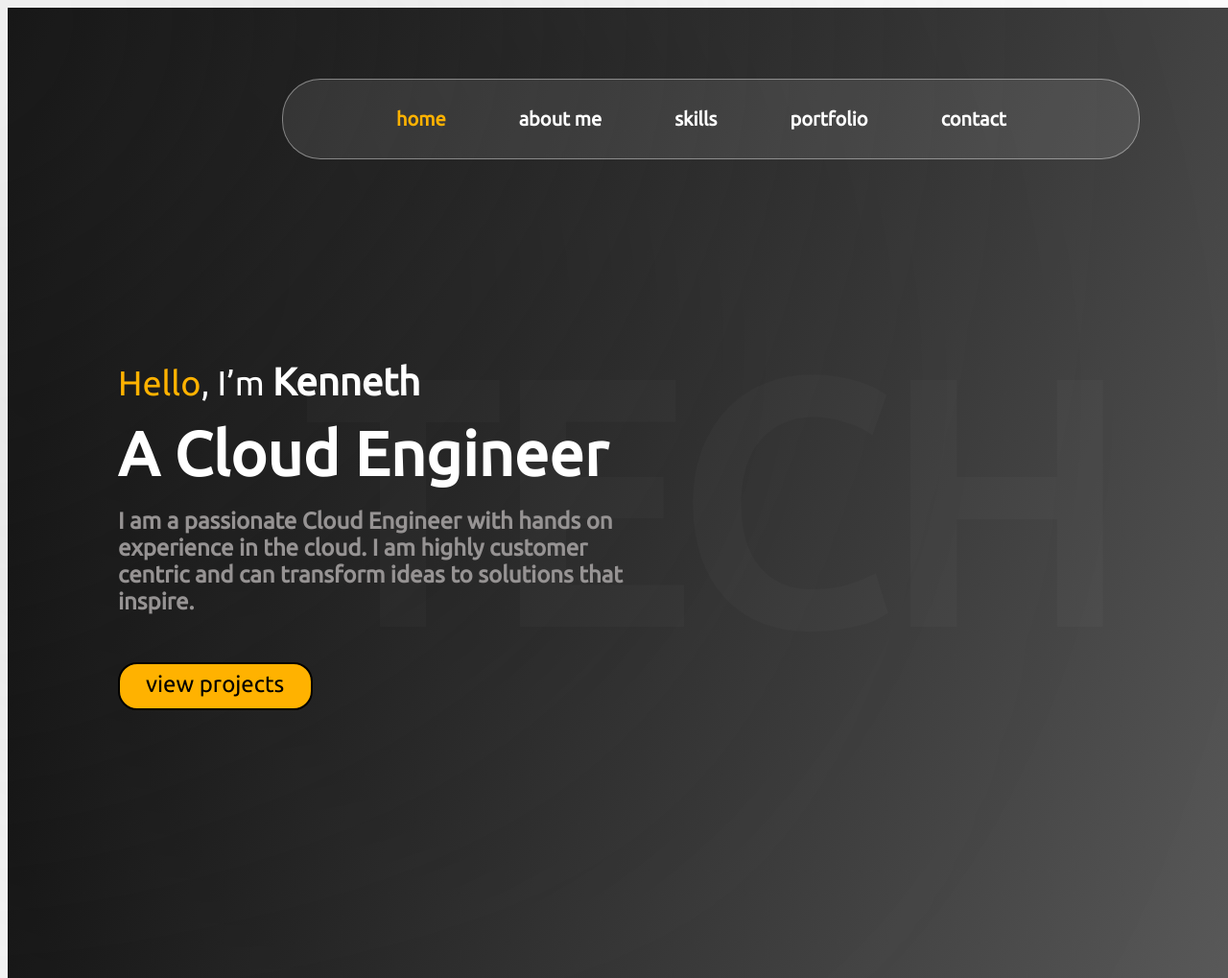
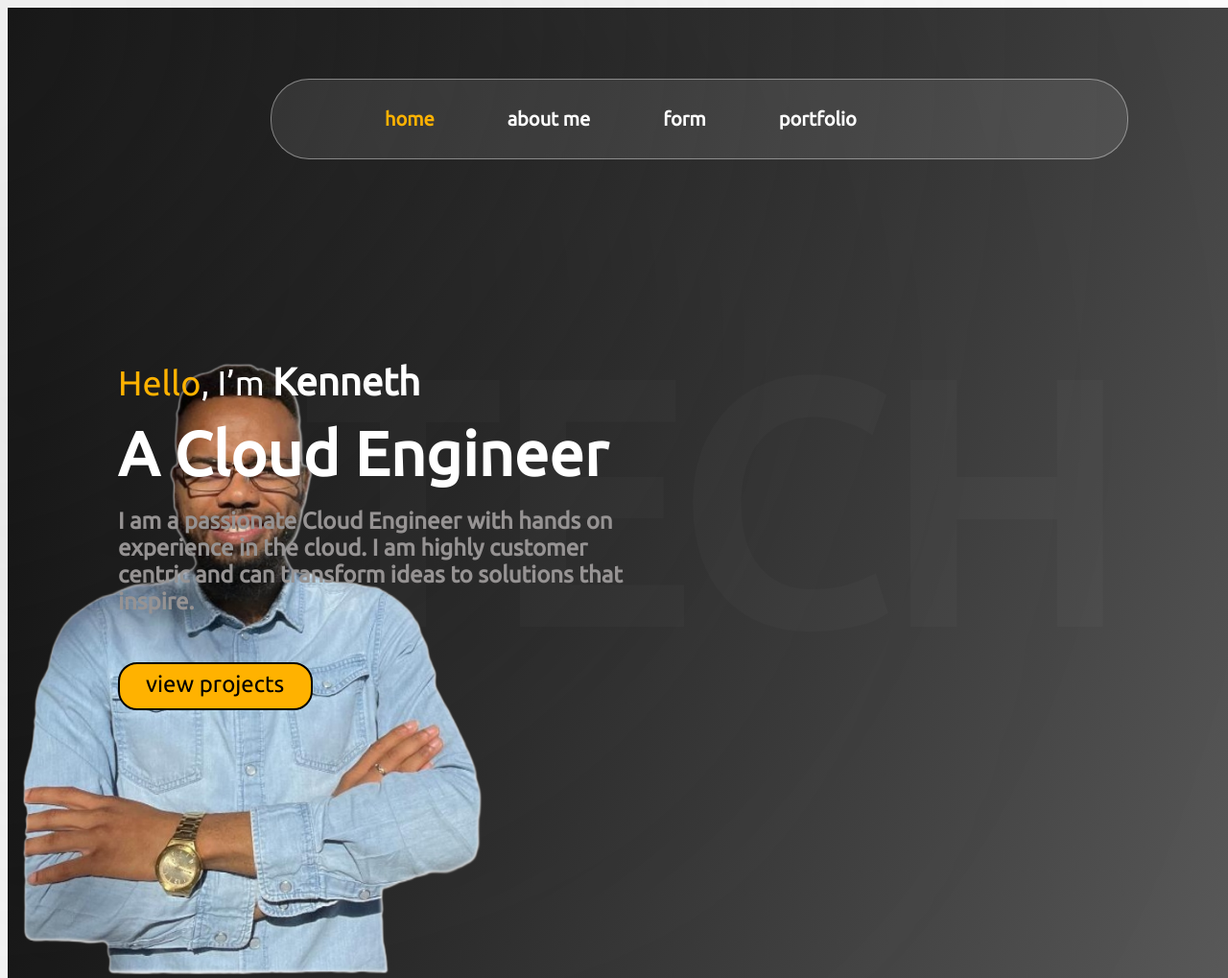
Before and after one commit to KayN19/kenneth_assignment, a plain HTML site: page Assignment1/index.html in a window 1280 px wide. Shown: the top 1019 px of the page at 96% size. Drawn offline with Linux system fonts and the light colour scheme; a web font is replaced by a local one.

Commit message:
Updated index.html

```diff
--- a/Assignment1/index.html
+++ b/Assignment1/index.html
@@ -4,23 +4,23 @@
   <meta charset="UTF-8">
   <meta name="viewport" content="width=device-width, initial-scale=1.0">
   <link rel="stylesheet" href="https://fonts.googleapis.com/css?family=Ubuntu|Signika Negative">
-  <title>Ken's HeroPage</title>
+  <title>Kenneth's HeroPage</title>
 </head>
 <body>
   <div class="Desktop1MyHeroPage" style="width: 1500px; height: 1024px; position: relative; background: white; box-shadow: 0px 0px 0px rgba(0, 0, 0, 0.25)">
     <div class="Rectangle1" style="width: 1500px; height: 1024px; left: 0px; top: 0px; position: absolute; background: linear-gradient(112deg, black 0%, #666666 100%)"></div>
     <div class="Ellipse1" style="width: 519.62px; height: 412.14px; left: -328.54px; top: -200px; position: absolute; transform: rotate(1.45deg); transform-origin: 0 0; background: rgba(255, 255, 255, 0.80); box-shadow: 400px 400px 400px; border-radius: 9999px; filter: blur(400px)"></div>
     <div class="Tech" style="left: 306px; top: 314px; position: absolute; color: rgba(255, 255, 255, 0.02); font-size: 350px; font-family: Ubuntu; font-weight: 700; word-wrap: break-word">TECH</div>
-    <div class="NavBar" style="width: 892px; height: 82px; left: 286px; top: 74px; position: absolute">
+    <div class="NavBar" style="width: 892px; height: 82px; left: 274px; top: 74px; position: absolute">
       <div class="Rectangle2" style="width: 892px; height: 82px; left: 0px; top: 0px; position: absolute; background: rgba(245, 245, 245, 0.10); border-radius: 40px; border: 1px rgba(255, 255, 255, 0.40) solid"></div>
       <div class="Frame1" style="width: 654px; height: 27px; left: 119px; top: 28px; position: absolute; justify-content: flex-start; align-items: center; gap: 76px; display: inline-flex">
         <div class="Home" style="color: #FFB200; font-size: 20px; font-family: Ubuntu; font-weight: 700; word-wrap: break-word">home</div>
         <div class="AboutMe" style="text-align: center; color: white; font-size: 20px; font-family: Ubuntu; font-weight: 700; word-wrap: break-word"><a href="biography.html" style="color: white; text-decoration: none;">about me</a></div>
-        <div class="Skills" style="color: white; font-size: 20px; font-family: Ubuntu; font-weight: 700; word-wrap: break-word">skills</div>
+        <div class="Form" style="color: white; font-size: 20px; font-family: Ubuntu; font-weight: 700; word-wrap: break-word"><a href="form.html" style="color: white; text-decoration: none;">form</a></div>
         <div class="Portfolio" style="color: white; font-size: 20px; font-family: Ubuntu; font-weight: 700; word-wrap: break-word">portfolio</div>
-        <div class="Contact" style="color: white; font-size: 20px; font-family: Ubuntu; font-weight: 700; word-wrap: break-word">contact</div>
       </div>
     </div>
+    <div class="Frame5" style="width: 590px; height: 757px; left: 0px; top: 367px; position: absolute; flex-direction: column; justify-content: flex-start; align-items: flex-start; gap: 35px; display: inline-flex"><img src="./assets/img/kennethN2.png" alt="hero_pic" width="500" height="auto"></div>
     <div class="Frame4" style="width: 536px; height: 361px; left: 115px; top: 367px; position: absolute; flex-direction: column; justify-content: flex-start; align-items: flex-start; gap: 35px; display: inline-flex">
       <div class="Frame3" style="align-self: stretch; height: 280px; flex-direction: column; justify-content: flex-start; align-items: flex-start; gap: 20px; display: flex">
         <div class="Frame2" style="align-self: stretch; height: 134px; flex-direction: column; justify-content: flex-start; align-items: flex-start; gap: 14px; display: flex">
```
